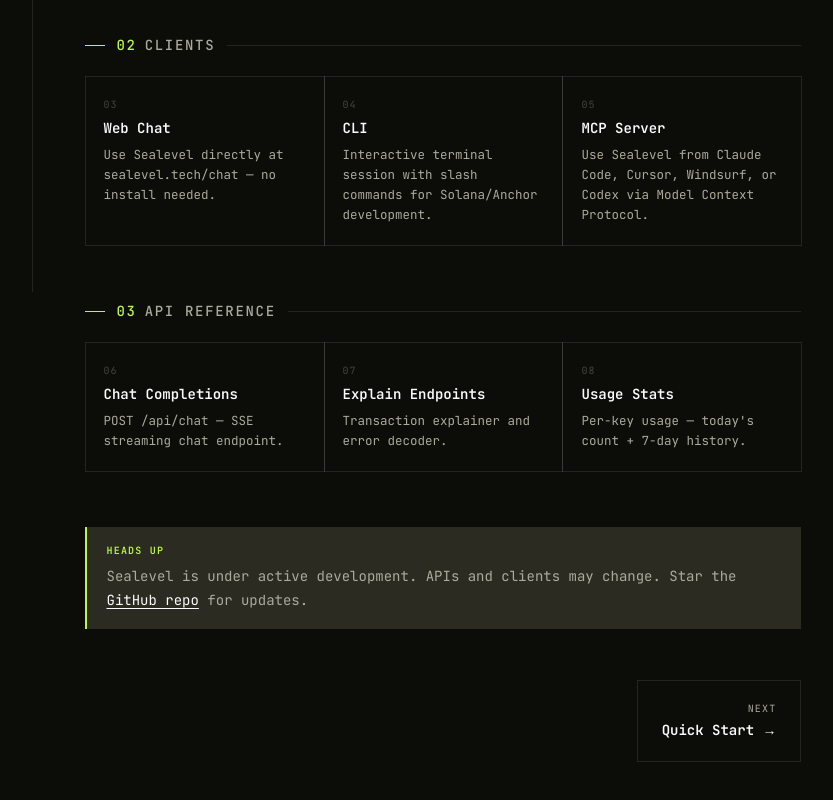
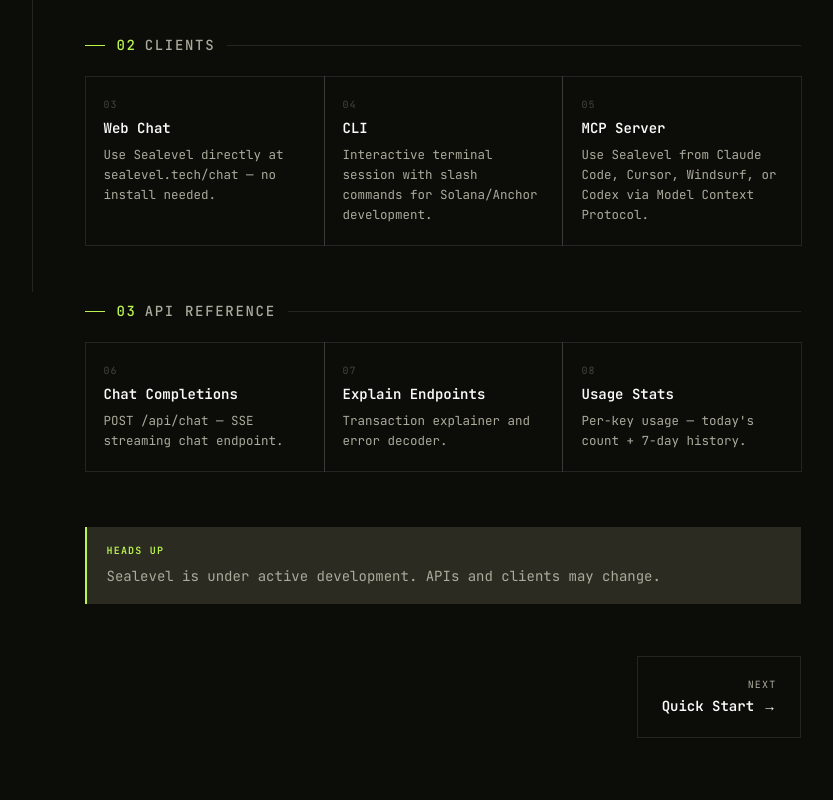
Before and after one commit to e-man07/slm, a Next.js app in the folder slm-web/: page /docs in a window 1280 px wide. Shown: the part 508-1308 px from the top of the page, without its empty margins (247-1080 px from the left). Built offline with nearby package versions, Linux system fonts and the light colour scheme; no server answers.

Commit message:
docs: drop "Star the GitHub repo for updates" line from docs index
The heads-up callout no longer pushes users to the GitHub repo. The
"under active development, APIs may change" warning stays as it
still applies.

```diff
--- a/slm-web/app/docs/page.tsx
+++ b/slm-web/app/docs/page.tsx
@@ -300,20 +300,6 @@
               }}
             >
               Sealevel is under active development. APIs and clients may change.
-              Star the{" "}
-              <a
-                href="https://github.com/e-man07/slm"
-                target="_blank"
-                rel="noopener noreferrer"
-                style={{
-                  color: "var(--foreground)",
-                  textDecoration: "underline",
-                  textUnderlineOffset: 3,
-                }}
-              >
-                GitHub repo
-              </a>{" "}
-              for updates.
             </p>
           </div>
 
```
